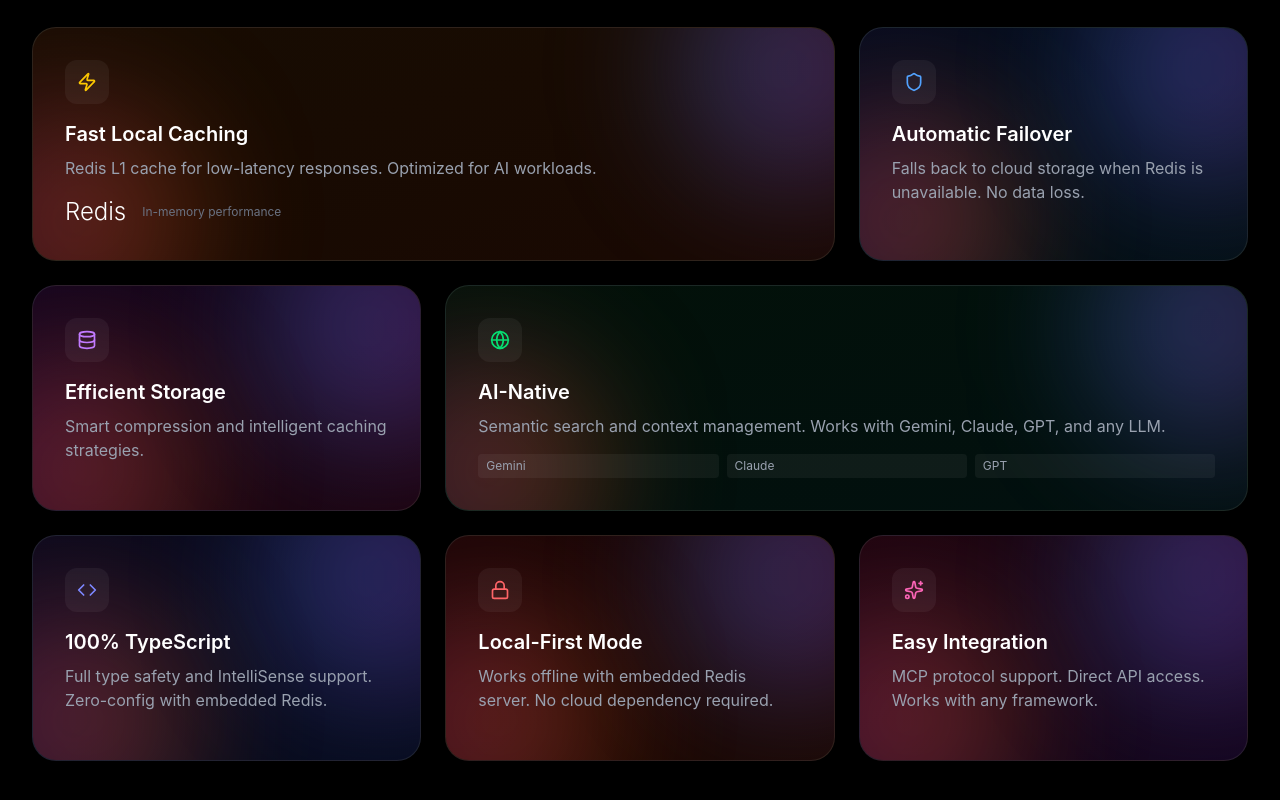
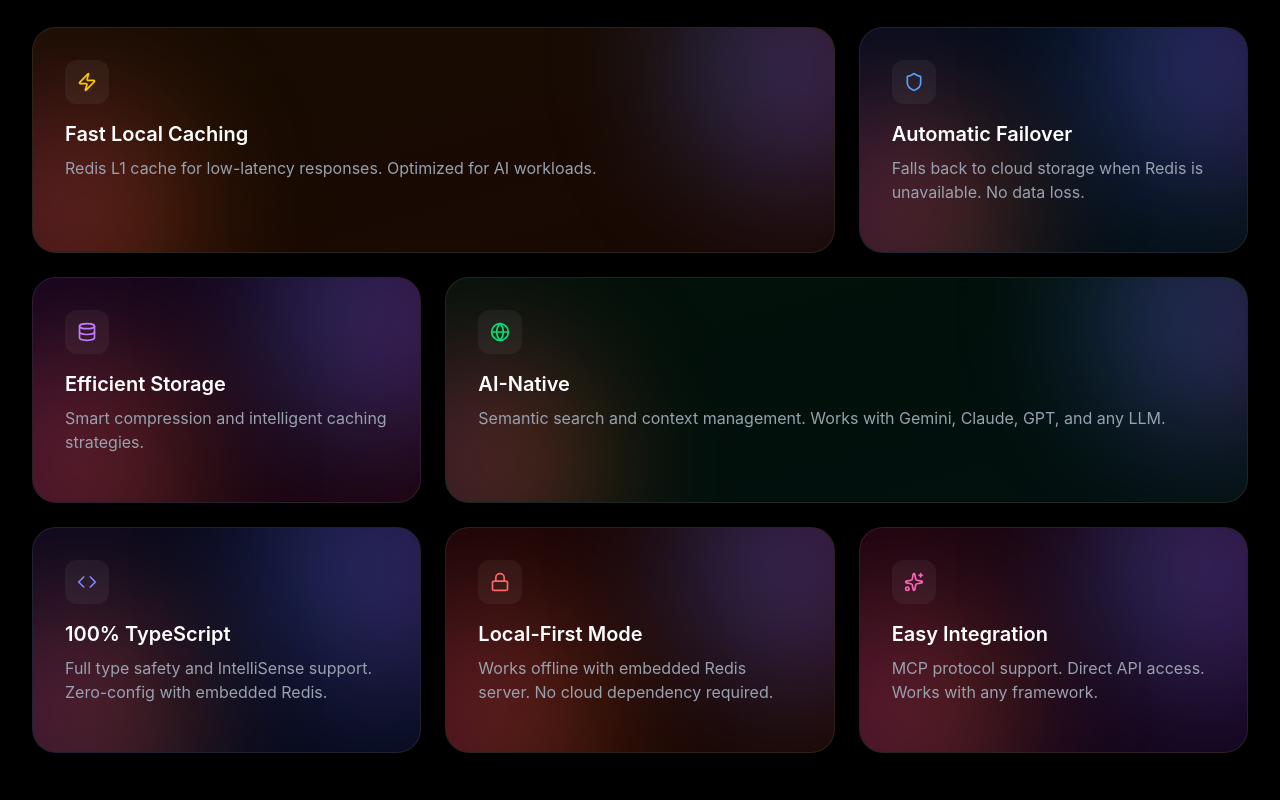
Before and after one commit to n3wth/mem0-redis-hybrid, a Next.js app in the folder website/: page / in a window 1280 px wide. Shown: the part 2653-3453 px from the top of the page. Built offline with nearby package versions, Linux system fonts and the light colour scheme.

Commit message:
fix: clean up feature card UI - remove awkward extra content

```diff
--- a/website/app/page.tsx
+++ b/website/app/page.tsx
@@ -261,14 +261,7 @@ print(response.id)`,
               icon={<Zap className="h-5 w-5 text-yellow-400" />}
               gradient="from-yellow-900/20 to-orange-900/20"
               span="col-span-2"
-            >
-              <div className="mt-4 flex items-center gap-4">
-                <div className="text-2xl font-light text-white">
-                  Redis
-                </div>
-                <div className="text-xs text-gray-500">In-memory performance</div>
-              </div>
-            </BentoCard>
+            />
 
             <BentoCard
               title="Automatic Failover"
@@ -290,15 +283,7 @@ print(response.id)`,
               icon={<Globe className="h-5 w-5 text-green-400" />}
               gradient="from-green-900/20 to-teal-900/20"
               span="col-span-2"
-            >
-              <div className="mt-4 grid grid-cols-3 gap-2">
-                {['Gemini', 'Claude', 'GPT'].map((model) => (
-                  <div key={model} className="text-xs text-gray-400 bg-white/5 rounded px-2 py-1">
-                    {model}
-                  </div>
-                ))}
-              </div>
-            </BentoCard>
+            />
 
             <BentoCard
               title="100% TypeScript"
```
